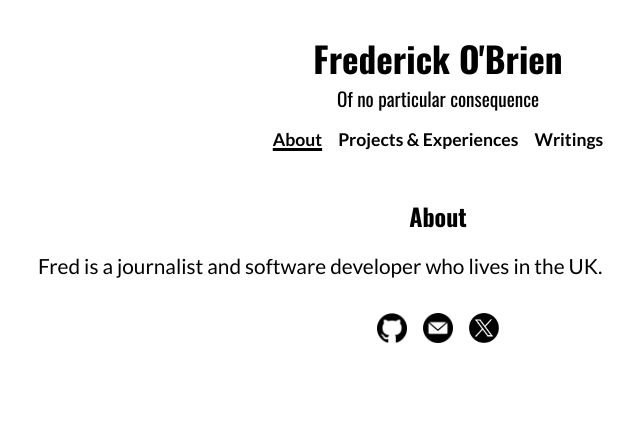
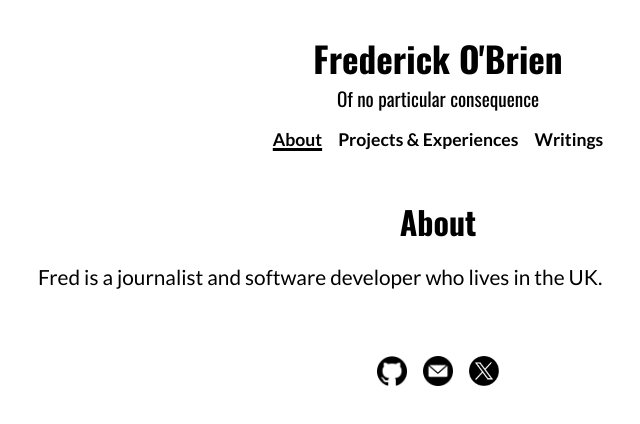
Before and after one commit to frederickobrien/portfolio, a SvelteKit app in the folder site/: page /about in a window 1280 px wide. Shown: the top 424 px of the page, without its empty margins (202-842 px from the left). Built offline with nearby package versions, Linux system fonts and the light colour scheme.

Commit message:
More styling adjustments

```diff
--- a/site/src/lib/components/Footer.svelte
+++ b/site/src/lib/components/Footer.svelte
@@ -24,7 +24,7 @@
 
 <style>
 	footer {
-		margin: 2rem auto;
+		margin: 4rem auto;
 	}
 	ul {
 		display: flex;
--- a/site/src/lib/components/ProjectCard.svelte
+++ b/site/src/lib/components/ProjectCard.svelte
@@ -33,8 +33,9 @@
 		border: 3px solid #323232;
 		color: white;
 		border-radius: 10px;
-		margin-bottom: 0.5rem;
+		margin-bottom: 1rem;
 		display: flex;
+		flex-direction: column;
 		&:hover {
 			opacity: 0.9;
 		}
@@ -53,7 +54,7 @@
 	img {
 		aspect-ratio: 3/2;
 		width: 100%;
-		border-radius: 7px 0 0 7px;
+		border-radius: 7px 7px 0 0;
 	}
 	h3 {
 		font-size: 1.4rem;
--- a/site/src/routes/+layout.svelte
+++ b/site/src/routes/+layout.svelte
@@ -17,6 +17,6 @@
 <style>
 	main {
 		margin: 1rem auto 0;
-		width: 95%;
+		width: 90%;
 	}
 </style>
--- a/site/src/routes/+page.svelte
+++ b/site/src/routes/+page.svelte
@@ -7,7 +7,7 @@
 
 	const work = data.projects.filter((item) => item.meta.type === 'work').slice(0, 3);
 	const play = data.projects.filter((item) => item.meta.type === 'play').slice(0, 3);
-	const recentWritings: BylineDetails[] = data.writings.slice(0, 10);
+	const recentWritings: BylineDetails[] = data.writings.slice(0, 15);
 </script>
 
 <svelte:head>
@@ -44,6 +44,7 @@
 
 <style>
 	h2 {
+		font-size: 2rem;
 		text-align: center;
 		margin-bottom: 1rem;
 	}
--- a/site/src/routes/about/+page.svelte
+++ b/site/src/routes/about/+page.svelte
@@ -14,6 +14,7 @@
 
 <style>
 	h2 {
+		font-size: 2rem;
 		text-align: center;
 		margin-bottom: 1rem;
 	}
--- a/site/src/routes/projects/+page.svelte
+++ b/site/src/routes/projects/+page.svelte
@@ -19,6 +19,7 @@
 
 <style>
 	h2 {
+		font-size: 2rem;
 		text-align: center;
 		margin-bottom: 1rem;
 	}
--- a/site/src/routes/projects/[slug]/+page.svelte
+++ b/site/src/routes/projects/[slug]/+page.svelte
@@ -7,19 +7,15 @@
 	<meta name="description" content={data.description} />
 </svelte:head>
 
-<a href="/projects"><h2>Projects & Experiences</h2></a>
-
 <article>
-	<h3>{data.title}</h3>
+	<h2>{data.title}</h2>
 	<svelte:component this={data.content} />
 </article>
 
 <style>
-	h2,
-	h3 {
+	h2 {
+		font-size: 2rem;
 		text-align: center;
-	}
-	h3 {
-		font-size: 2rem;
+		margin-bottom: 1rem;
 	}
 </style>
--- a/site/src/routes/weblog/+page.svelte
+++ b/site/src/routes/weblog/+page.svelte
@@ -28,6 +28,7 @@
 
 <style>
 	h2 {
+		font-size: 2rem;
 		text-align: center;
 		margin-bottom: 1rem;
 	}
--- a/site/src/routes/writings/+page.svelte
+++ b/site/src/routes/writings/+page.svelte
@@ -19,6 +19,7 @@
 
 <style>
 	h2 {
+		font-size: 2rem;
 		text-align: center;
 		margin-bottom: 1rem;
 	}
```
